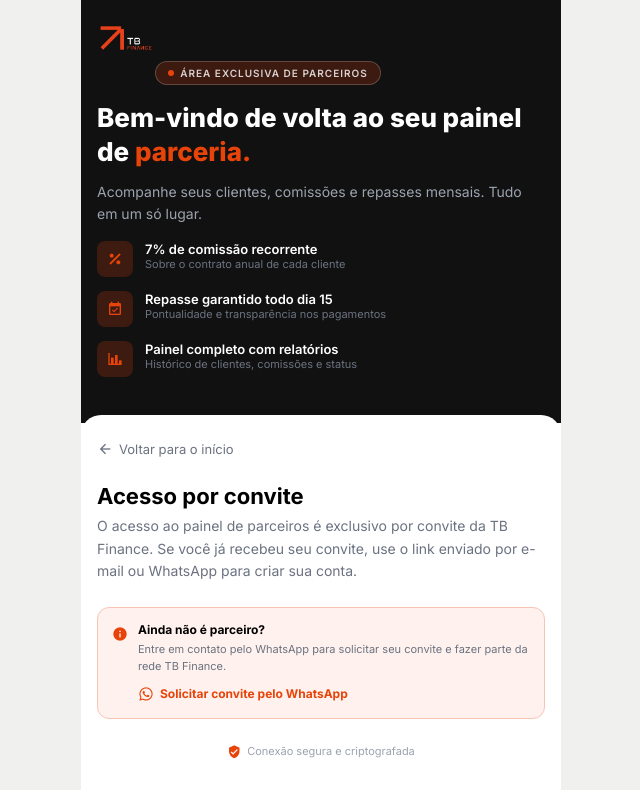
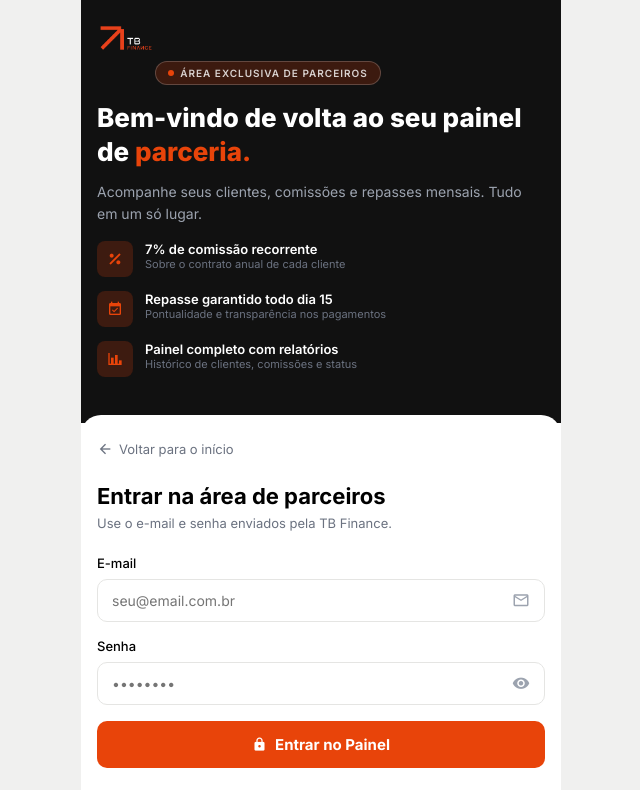
Before and after one commit to yousefarabe0-bit/partner.tbfinance, a React (Vite) app: page /login in a window 1280 px wide. Shown: the top 790 px of the page, without its empty margins (319-959 px from the left). Built offline with nearby package versions, Linux system fonts and the light colour scheme.

Commit message:
fix: restaura Login com formulário de e-mail e senha

```diff
--- a/src/screens/Login.jsx
+++ b/src/screens/Login.jsx
@@ -1,8 +1,29 @@
+import { useState } from 'react';
 import { useNavigate } from 'react-router-dom';
+import { useAuth } from '../context/AuthContext';
 import logoLight from '../assets/logo-tb-light.png';
 
 export default function Login() {
   const nav = useNavigate();
+  const { login } = useAuth();
+  const [email, setEmail] = useState('');
+  const [password, setPassword] = useState('');
+  const [showPass, setShowPass] = useState(false);
+  const [error, setError] = useState('');
+  const [loading, setLoading] = useState(false);
+
+  const doLogin = () => {
+    setError('');
+    if (!email.trim() || !password.trim()) { setError('Preencha todos os campos.'); return; }
+    setLoading(true);
+    setTimeout(() => {
+      const result = login(email, password);
+      setLoading(false);
+      if (!result.success) { setError(result.error); return; }
+      if (result.user?.role === 'admin') nav('/admin');
+      else nav('/dashboard');
+    }, 400);
+  };
 
   return (
     <div>
@@ -23,7 +44,7 @@
           { icon:'mdi-percent', title:'7% de comissão recorrente', desc:'Sobre o contrato anual de cada cliente' },
           { icon:'mdi-calendar-check', title:'Repasse garantido todo dia 15', desc:'Pontualidade e transparência nos pagamentos' },
           { icon:'mdi-chart-bar', title:'Painel completo com relatórios', desc:'Histórico de clientes, comissões e status' },
-        ].map((b,i) => (
+        ].map((b, i) => (
           <div key={i} style={{ display:'flex', alignItems:'flex-start', gap:12, marginBottom:14 }}>
             <div style={{ width:36, height:36, borderRadius:8, background:'rgba(232,68,10,0.2)', display:'flex', alignItems:'center', justifyContent:'center', flexShrink:0 }}>
               <i className={`mdi ${b.icon}`} style={{ color:'var(--primary)', fontSize:16 }} />
@@ -36,27 +57,67 @@
         ))}
       </div>
 
-      {/* INFO */}
+      {/* FORM */}
       <div style={{ background:'#fff', borderRadius:'20px 20px 0 0', padding:'24px 16px 48px', marginTop:-8 }}>
-        <button onClick={() => nav('/')} style={{ display:'flex', alignItems:'center', gap:6, color:'var(--text-secondary)', fontSize:13, background:'none', border:'none', marginBottom:24 }}>
+        <button onClick={() => nav('/')} style={{ display:'flex', alignItems:'center', gap:6, color:'var(--text-secondary)', fontSize:13, background:'none', border:'none', marginBottom:24, cursor:'pointer' }}>
           <i className="mdi mdi-arrow-left" style={{ fontSize:16 }} /> Voltar para o início
         </button>
 
-        <h2 style={{ fontSize:22, fontWeight:700, marginBottom:6 }}>Acesso por convite</h2>
-        <p style={{ fontSize:14, color:'var(--text-secondary)', lineHeight:1.6, marginBottom:24 }}>
-          O acesso ao painel de parceiros é exclusivo por convite da TB Finance. Se você já recebeu seu convite, use o link enviado por e-mail ou WhatsApp para criar sua conta.
-        </p>
+        <h2 style={{ fontSize:22, fontWeight:700, marginBottom:6 }}>Entrar na área de parceiros</h2>
+        <p style={{ fontSize:13, color:'var(--text-secondary)', marginBottom:24 }}>Use o e-mail e senha enviados pela TB Finance.</p>
+
+        <div style={{ marginBottom:16 }}>
+          <label style={{ fontSize:13, fontWeight:500, display:'block', marginBottom:8 }}>E-mail</label>
+          <div style={{ display:'flex', alignItems:'center', border:'1.5px solid var(--border)', borderRadius:10 }}>
+            <input
+              value={email}
+              onChange={e => setEmail(e.target.value)}
+              onKeyDown={e => e.key === 'Enter' && doLogin()}
+              type="email"
+              placeholder="seu@email.com.br"
+              style={{ flex:1, padding:'12px 14px', fontSize:14, border:'none', outline:'none', background:'transparent', width:'100%' }}
+            />
+            <i className="mdi mdi-email-outline" style={{ paddingRight:14, color:'var(--text-muted)', fontSize:18 }} />
+          </div>
+        </div>
+
+        <div style={{ marginBottom:16 }}>
+          <label style={{ fontSize:13, fontWeight:500, display:'block', marginBottom:8 }}>Senha</label>
+          <div style={{ display:'flex', alignItems:'center', border:'1.5px solid var(--border)', borderRadius:10 }}>
+            <input
+              value={password}
+              onChange={e => setPassword(e.target.value)}
+              onKeyDown={e => e.key === 'Enter' && doLogin()}
+              type={showPass ? 'text' : 'password'}
+              placeholder="••••••••"
+              style={{ flex:1, padding:'12px 14px', fontSize:14, border:'none', outline:'none', background:'transparent', width:'100%' }}
+            />
+            <button onClick={() => setShowPass(!showPass)} style={{ paddingRight:14, background:'none', border:'none', cursor:'pointer' }}>
+              <i className={`mdi ${showPass ? 'mdi-eye-off' : 'mdi-eye'}`} style={{ color:'var(--text-muted)', fontSize:18 }} />
+            </button>
+          </div>
+        </div>
+
+        {error && (
+          <div style={{ color:'var(--error)', fontSize:13, fontWeight:500, marginBottom:12 }}>{error}</div>
+        )}
+
+        <button
+          onClick={doLogin}
+          disabled={loading}
+          style={{ width:'100%', background:'var(--primary)', color:'#fff', padding:14, borderRadius:10, border:'none', fontSize:15, fontWeight:700, display:'flex', alignItems:'center', justifyContent:'center', gap:8, marginBottom:24, opacity: loading ? 0.7 : 1, cursor:'pointer' }}
+        >
+          <i className="mdi mdi-lock" />
+          {loading ? 'Entrando...' : 'Entrar no Painel'}
+        </button>
 
         <div style={{ display:'flex', gap:10, background:'var(--orange-light)', border:'1px solid var(--orange-border)', borderRadius:12, padding:14, marginBottom:24 }}>
           <i className="mdi mdi-information" style={{ color:'var(--primary)', fontSize:16, marginTop:2, flexShrink:0 }} />
           <div>
             <div style={{ fontSize:12, fontWeight:700, marginBottom:4 }}>Ainda não é parceiro?</div>
-            <p style={{ fontSize:11, color:'var(--text-secondary)', lineHeight:1.6 }}>Entre em contato pelo WhatsApp para solicitar seu convite e fazer parte da rede TB Finance.</p>
-            <button
-              onClick={() => window.open('https://wa.me/554831984042', '_blank')}
-              style={{ display:'flex', alignItems:'center', gap:6, marginTop:8, fontSize:12, fontWeight:700, color:'var(--primary)', background:'none', border:'none', cursor:'pointer' }}
-            >
-              <i className="mdi mdi-whatsapp" style={{ fontSize:16 }} /> Solicitar convite pelo WhatsApp
+            <p style={{ fontSize:11, color:'var(--text-secondary)', lineHeight:1.6 }}>O acesso é exclusivo por convite. Entre em contato pelo WhatsApp para solicitar.</p>
+            <button onClick={() => window.open('https://wa.me/554831984042','_blank')} style={{ display:'flex', alignItems:'center', gap:6, marginTop:8, fontSize:12, fontWeight:700, color:'var(--primary)', background:'none', border:'none', cursor:'pointer' }}>
+              <i className="mdi mdi-whatsapp" style={{ fontSize:14 }} /> Solicitar convite
             </button>
           </div>
         </div>
```
